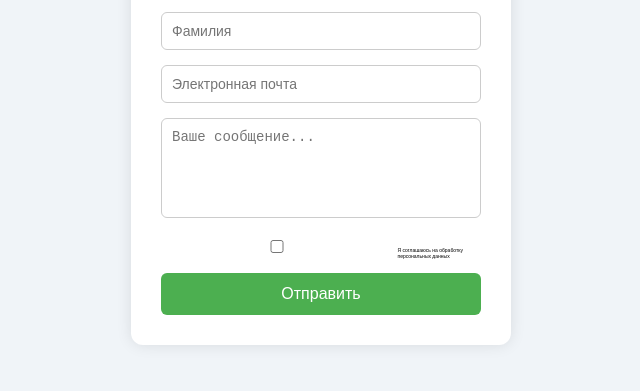
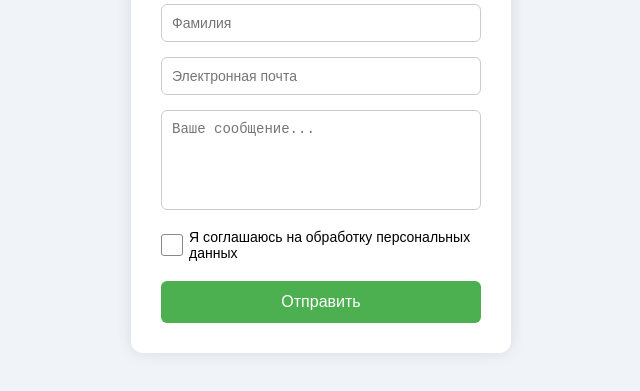
Before and after one commit to sekirodeathe/support, a plain HTML site: page index.html in a window 1280 px wide. Shown: the part 295-686 px from the top of the page, without its empty margins (319-959 px from the left). Drawn offline with Linux system fonts and the light colour scheme.

Commit message:
Update style.css

```diff
--- a/style.css
+++ b/style.css
@@ -38,11 +38,40 @@ textarea {
 }
 
 .checkbox {
-  font-size: 5px;
-  margin-bottom: 5px;
+  font-size: 14px;
+  margin-bottom: 20px;
   display: flex;
   align-items: center;
-  gap: 5px;
+}
+
+.checkbox input[type="checkbox"] {
+  width: 16px;
+  height: 16px;
+  margin: 0;
+  margin-right: 6px;
+  appearance: none;
+  border: 1px solid #888;
+  border-radius: 3px;
+  background-color: #fff;
+  cursor: pointer;
+  position: relative;
+}
+
+.checkbox input[type="checkbox"]::before {
+  content: "";
+  position: absolute;
+  top: 2px;
+  left: 5px;
+  width: 4px;
+  height: 8px;
+  border: solid #4CAF50;
+  border-width: 0 2px 2px 0;
+  transform: rotate(45deg);
+  opacity: 0;
+}
+
+.checkbox input[type="checkbox"]:checked::before {
+  opacity: 1;
 }
 
 button {
```
